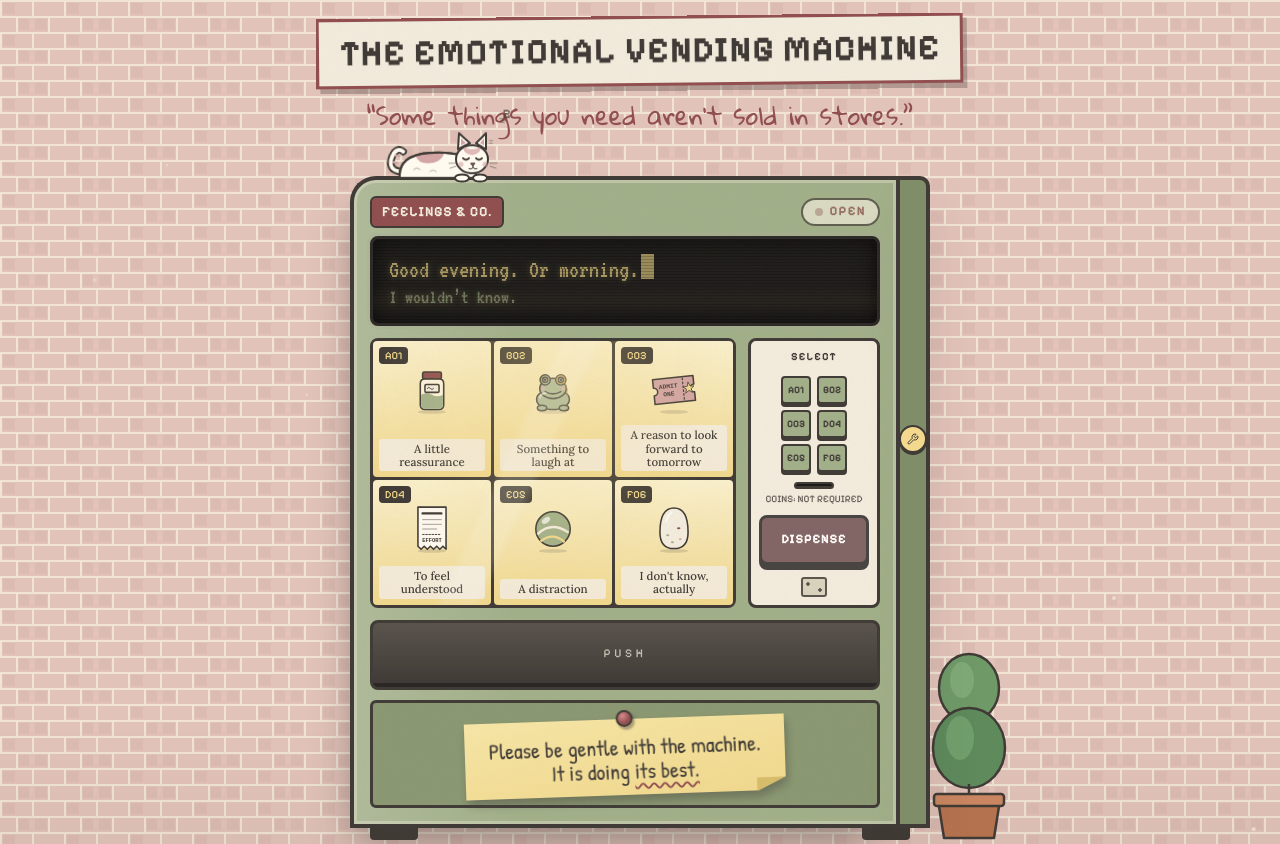
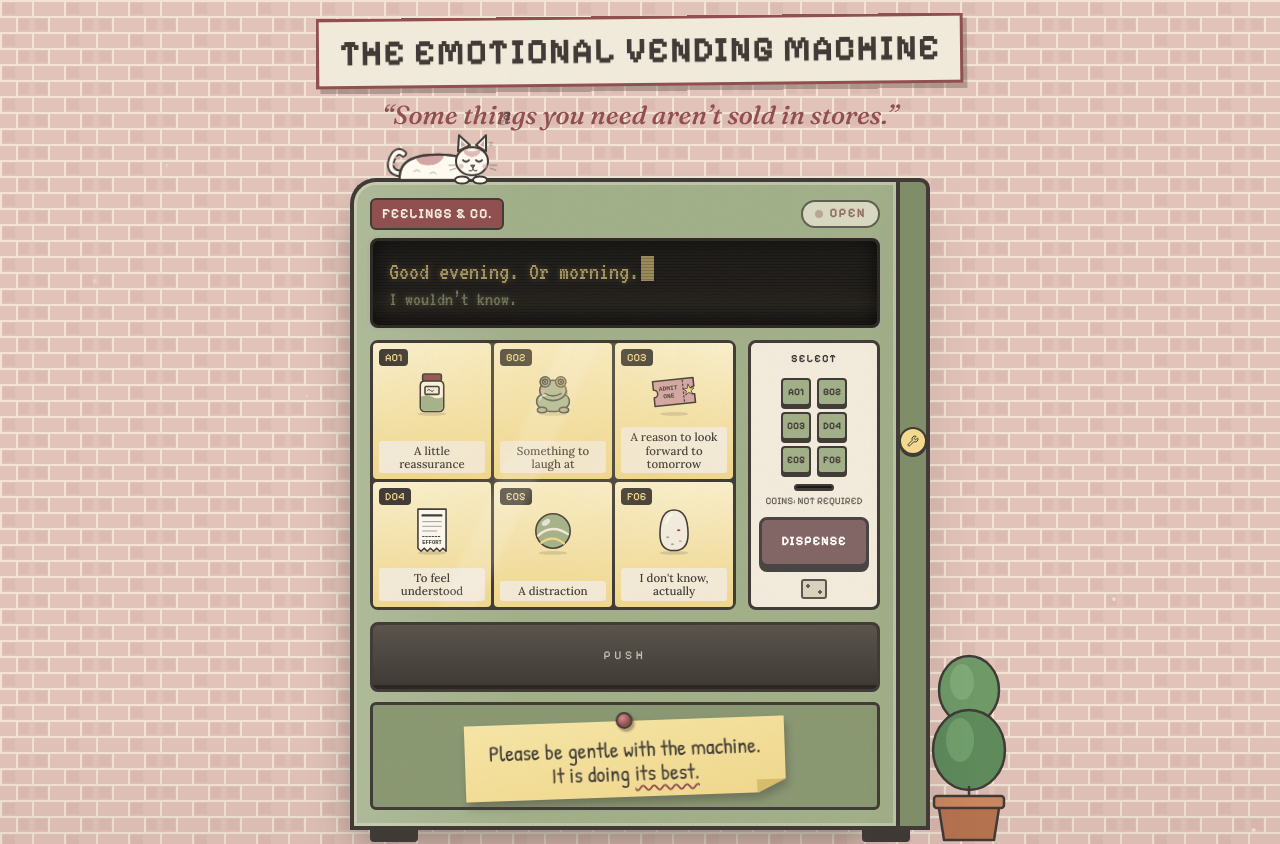
Before and after one commit to camilledaisy/vendingmachine, a React (Vite) app: page / in a window 1280 px wide. Shown: the top 844 px of the page. Built offline with nearby package versions, Linux system fonts and the light colour scheme.

Commit message:
Tagline in Fraunces italic
Co-Authored-By: Claude Sonnet 5.5 <noreply@anthropic.com>
Claude-Session: https://claude.ai/code/session_017PaBnN8AfWxPJyBcQfRLgQ

```diff
--- a/index.html
+++ b/index.html
@@ -9,7 +9,7 @@
     <link rel="icon" type="image/svg+xml" href="/favicon.svg" />
     <link rel="preconnect" href="https://fonts.googleapis.com" />
     <link rel="preconnect" href="https://fonts.gstatic.com" crossorigin />
-    <link href="https://fonts.googleapis.com/css2?family=Caveat:wght@500;700&family=Gloria+Hallelujah&family=Patrick+Hand&family=Lora:ital,wght@0,500;0,700;1,500&family=Pixelify+Sans:wght@500;700&family=VT323&display=swap" rel="stylesheet" />
+    <link href="https://fonts.googleapis.com/css2?family=Caveat:wght@500;700&family=Fraunces:ital,opsz,wght@1,9..144,400..600&family=Patrick+Hand&family=Lora:ital,wght@0,500;0,700;1,500&family=Pixelify+Sans:wght@500;700&family=VT323&display=swap" rel="stylesheet" />
   </head>
   <body>
     <div id="root"></div>
--- a/src/App.tsx
+++ b/src/App.tsx
@@ -55,7 +55,7 @@ export default function App() {
           <h1 className="drop-in paper mx-auto inline-block max-w-[92vw] -rotate-[0.6deg] border-[3px] border-burgundy px-5 py-3 font-display text-[22px] font-bold leading-tight tracking-wide text-charcoal shadow-[4px_5px_0_rgba(64,59,54,.3)] sm:text-4xl md:text-[36px]">
             THE EMOTIONAL VENDING MACHINE
           </h1>
-          <p style={{ ["--d" as string]: ".5s" }} className="rise mt-3 font-tagline text-[19px] leading-snug text-burgundy sm:text-[22px] md:text-[25px]">“Some things you need aren’t sold in stores.”</p>
+          <p style={{ ["--d" as string]: ".5s" }} className="rise mt-3 font-tagline text-[19px] font-medium italic leading-snug text-burgundy sm:text-[22px] md:text-[26px]">“Some things you need aren’t sold in stores.”</p>
         </header>
 
         <main className="relative z-10 px-3">
--- a/tailwind.config.js
+++ b/tailwind.config.js
@@ -15,7 +15,7 @@ export default {
         display: ['"Pixelify Sans"', 'ui-monospace', 'monospace'],
         lcd: ['VT323', 'ui-monospace', 'monospace'],
         hand: ['Caveat', 'cursive'],
-        tagline: ['"Gloria Hallelujah"', 'Caveat', 'cursive'],
+        tagline: ['Fraunces', 'Lora', 'Georgia', 'serif'],
         note: ['"Patrick Hand"', 'Caveat', 'cursive'],
         scrawl: ['"Reenie Beanie"', 'Caveat', 'cursive'],
         serif: ['Lora', 'Georgia', 'serif'],
```
